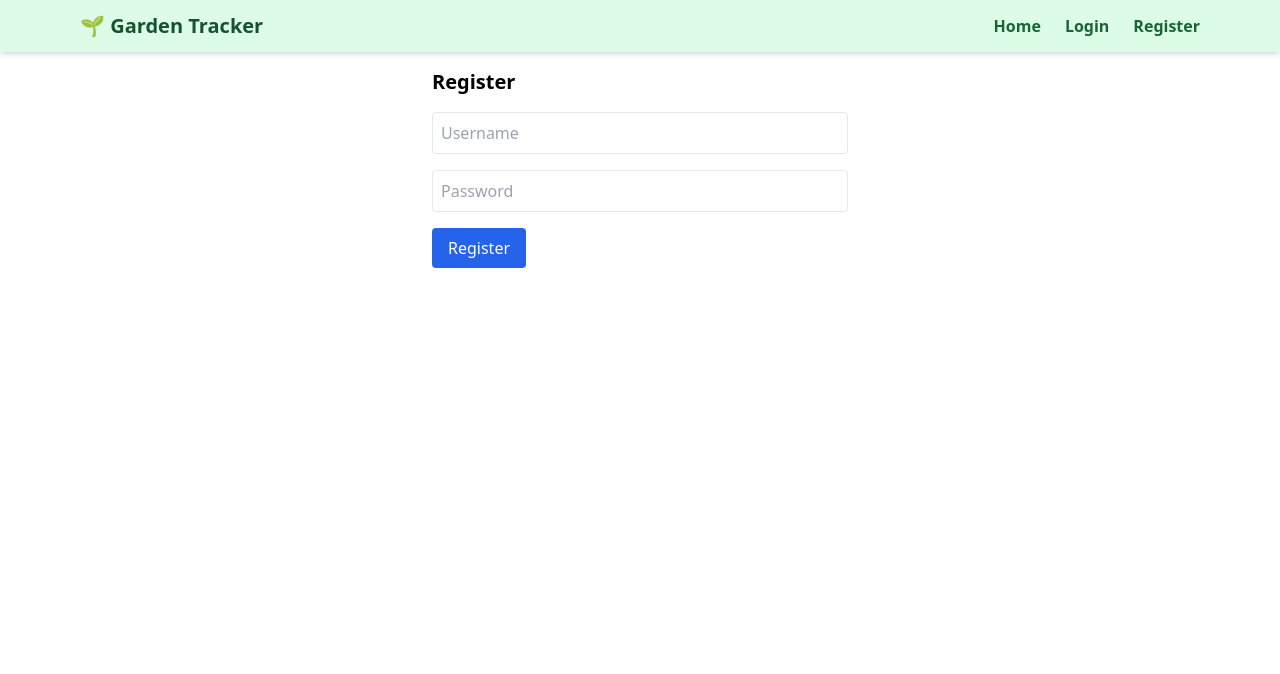
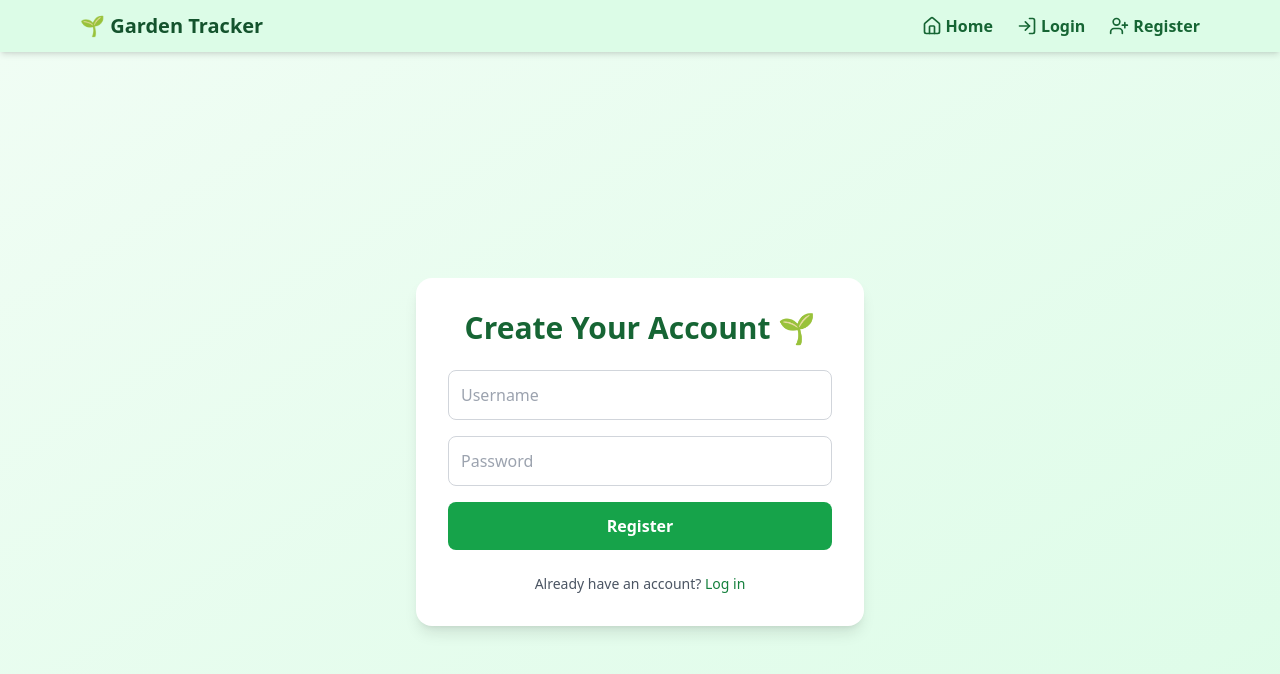
Before and after one commit to daguilar87/Garden-Tracker, a React (Create React App) app: page /register in a window 1280 px wide. Shown: the top 674 px of the page. Built offline with nearby package versions, Linux system fonts and the light colour scheme; some icons are missing.

Commit message:
styling to register and login to set tone and updated navbar

```diff
--- a/src/components/Navbar.js
+++ b/src/components/Navbar.js
@@ -1,6 +1,6 @@
 import React, { useState } from "react";
 import { Link, useNavigate } from "react-router-dom";
-import { Menu, X } from "lucide-react";
+import { Menu, X, Home, LogIn, UserPlus, Grid, Leaf, LogOut } from "lucide-react";
 import { motion, AnimatePresence } from "framer-motion";
 
 function Navbar() {
@@ -13,69 +13,51 @@ function Navbar() {
     navigate("/login");
   };
 
+
+  const menuItems = [
+    { label: "Home", to: "/", icon: <Home size={20} /> },
+    ...(token
+      ? [
+          { label: "Dashboard", to: "/dashboard", icon: <Grid size={20} /> },
+          { label: "Garden", to: "/garden", icon: <Leaf size={20} /> },
+          { label: "Logout", onClick: handleLogout, icon: <LogOut size={20} /> },
+        ]
+      : [
+          { label: "Login", to: "/login", icon: <LogIn size={20} /> },
+          { label: "Register", to: "/register", icon: <UserPlus size={20} /> },
+        ]),
+  ];
+
   return (
     <nav className="sticky top-0 z-50 bg-green-100 shadow-md">
       <div className="max-w-6xl mx-auto px-4 py-3 flex justify-between items-center">
 
-        <Link to="/" className="text-xl font-bold text-green-900">
+        <Link to="/" className="text-xl font-bold text-green-900 flex items-center gap-2">
           🌱 Garden Tracker
         </Link>
 
+
         <ul className="hidden md:flex gap-6 items-center">
-          <li>
-            <Link
-              to="/"
-              className="text-green-800 font-semibold hover:text-green-600 transition"
-            >
-              Home
-            </Link>
-          </li>
-          {token ? (
-            <>
-              <li>
+          {menuItems.map((item) =>
+            item.to ? (
+              <li key={item.label}>
                 <Link
-                  to="/dashboard"
-                  className="text-green-800 font-semibold hover:text-green-600 transition"
+                  to={item.to}
+                  className="flex items-center gap-1 text-green-800 font-semibold hover:text-green-600 transition"
                 >
-                  Dashboard
+                  {item.icon} {item.label}
                 </Link>
               </li>
-              <li>
-                <Link
-                  to="/garden"
-                  className="text-green-800 font-semibold hover:text-green-600 transition"
+            ) : (
+              <li key={item.label}>
+                <button
+                  onClick={item.onClick}
+                  className="flex items-center gap-1 px-3 py-1 bg-red-500 text-white rounded-lg hover:bg-red-600 transition"
                 >
-                  Garden
-                </Link>
-              </li>
-              <li>
-                <button
-                  onClick={handleLogout}
-                  className="px-3 py-1 bg-red-500 text-white rounded-lg hover:bg-red-600 transition"
-                >
-                  Logout
+                  {item.icon} {item.label}
                 </button>
               </li>
-            </>
-          ) : (
-            <>
-              <li>
-                <Link
-                  to="/login"
-                  className="text-green-800 font-semibold hover:text-green-600 transition"
-                >
-                  Login
-                </Link>
-              </li>
-              <li>
-                <Link
-                  to="/register"
-                  className="text-green-800 font-semibold hover:text-green-600 transition"
-                >
-                  Register
-                </Link>
-              </li>
-            </>
+            )
           )}
         </ul>
 
@@ -99,68 +81,30 @@ function Navbar() {
             transition={{ duration: 0.3 }}
           >
             <ul className="flex flex-col gap-4 p-4">
-              <li>
-                <Link
-                  to="/"
-                  className="block text-green-800 font-semibold hover:text-green-600 transition"
-                  onClick={() => setMenuOpen(false)}
-                >
-                  Home
-                </Link>
-              </li>
-              {token ? (
-                <>
-                  <li>
+              {menuItems.map((item) =>
+                item.to ? (
+                  <li key={item.label}>
                     <Link
-                      to="/dashboard"
-                      className="block text-green-800 font-semibold hover:text-green-600 transition"
+                      to={item.to}
+                      className="flex items-center gap-1 text-green-800 font-semibold hover:text-green-600 transition"
                       onClick={() => setMenuOpen(false)}
                     >
-                      Dashboard
+                      {item.icon} {item.label}
                     </Link>
                   </li>
-                  <li>
-                    <Link
-                      to="/garden"
-                      className="block text-green-800 font-semibold hover:text-green-600 transition"
-                      onClick={() => setMenuOpen(false)}
-                    >
-                      Garden
-                    </Link>
-                  </li>
-                  <li>
+                ) : (
+                  <li key={item.label}>
                     <button
                       onClick={() => {
-                        handleLogout();
+                        item.onClick();
                         setMenuOpen(false);
                       }}
-                      className="w-full text-left px-3 py-1 bg-red-500 text-white rounded-lg hover:bg-red-600 transition"
+                      className="w-full flex items-center gap-1 px-3 py-1 bg-red-500 text-white rounded-lg hover:bg-red-600 transition"
                     >
-                      Logout
+                      {item.icon} {item.label}
                     </button>
                   </li>
-                </>
-              ) : (
-                <>
-                  <li>
-                    <Link
-                      to="/login"
-                      className="block text-green-800 font-semibold hover:text-green-600 transition"
-                      onClick={() => setMenuOpen(false)}
-                    >
-                      Login
-                    </Link>
-                  </li>
-                  <li>
-                    <Link
-                      to="/register"
-                      className="block text-green-800 font-semibold hover:text-green-600 transition"
-                      onClick={() => setMenuOpen(false)}
-                    >
-                      Register
-                    </Link>
-                  </li>
-                </>
+                )
               )}
             </ul>
           </motion.div>
--- a/src/pages/Login.js
+++ b/src/pages/Login.js
@@ -53,28 +53,51 @@ function Login() {
   };
 
   return (
-    <div className="p-4 max-w-md mx-auto">
-      <h2 className="text-xl font-bold mb-4">Login</h2>
-      {error && <p className="text-red-500">{error}</p>}
+    <div className="min-h-screen flex items-center justify-center bg-gradient-to-br from-green-50 to-green-100 px-4">
+      <div className="bg-white shadow-lg rounded-2xl p-8 w-full max-w-md">
+        <h2 className="text-3xl font-extrabold text-green-800 mb-6 text-center">
+          Welcome Back 🌿
+        </h2>
+
+        {error && (
+          <p className="bg-red-100 text-red-700 p-2 rounded mb-4 text-sm">
+            {error}
+          </p>
+        )}
+
         <form onSubmit={handleLogin} className="space-y-4">
           <input
             type="text"
             placeholder="Username"
-          className="w-full p-2 border rounded"
+            className="w-full p-3 border border-gray-300 rounded-lg focus:outline-none focus:ring-2 focus:ring-green-400"
             value={username}
             onChange={(e) => setUsername(e.target.value)}
           />
           <input
             type="password"
             placeholder="Password"
-          className="w-full p-2 border rounded"
+            className="w-full p-3 border border-gray-300 rounded-lg focus:outline-none focus:ring-2 focus:ring-green-400"
             value={password}
             onChange={(e) => setPassword(e.target.value)}
           />
-        <button type="submit" className="bg-green-600 text-white px-4 py-2 rounded">
+          <button
+            type="submit"
+            className="w-full bg-green-600 hover:bg-green-700 text-white font-semibold py-3 rounded-lg transition duration-200"
+          >
             Login
           </button>
         </form>
+
+        <p className="mt-6 text-sm text-gray-600 text-center">
+          Don’t have an account?{" "}
+          <span
+            className="text-green-700 hover:underline cursor-pointer"
+            onClick={() => navigate("/register")}
+          >
+            Sign up
+          </span>
+        </p>
+      </div>
     </div>
   );
 }
--- a/src/pages/Register.js
+++ b/src/pages/Register.js
@@ -1,4 +1,4 @@
-import React, { useState, useEffect} from "react";
+import React, { useState, useEffect } from "react";
 import { useNavigate } from "react-router-dom";
 
 function Register() {
@@ -14,6 +14,7 @@ function Register() {
       navigate("/dashboard");
     }
   }, [navigate]);
+
   const handleRegister = async (e) => {
     e.preventDefault();
 
@@ -31,6 +32,7 @@ function Register() {
         return;
       }
 
+      setError("");
       setSuccess(true);
       setTimeout(() => navigate("/login"), 2000);
     } catch (err) {
@@ -40,29 +42,58 @@ function Register() {
   };
 
   return (
-    <div className="p-4 max-w-md mx-auto">
-      <h2 className="text-xl font-bold mb-4">Register</h2>
-      {error && <p className="text-red-500">{error}</p>}
-      {success && <p className="text-green-600">Registration successful! Redirecting...</p>}
+    <div
+      className="min-h-screen flex items-center justify-center bg-gradient-to-br from-green-50 to-green-100 px-4"
+    >
+      <div className="bg-white shadow-lg rounded-2xl p-8 w-full max-w-md">
+        <h2 className="text-3xl font-extrabold text-green-800 mb-6 text-center">
+          Create Your Account 🌱
+        </h2>
+
+        {error && (
+          <p className="bg-red-100 text-red-700 p-2 rounded mb-4 text-sm">
+            {error}
+          </p>
+        )}
+        {success && (
+          <p className="bg-green-100 text-green-700 p-2 rounded mb-4 text-sm">
+            Registration successful! Redirecting...
+          </p>
+        )}
+
         <form onSubmit={handleRegister} className="space-y-4">
           <input
             type="text"
             placeholder="Username"
-          className="w-full p-2 border rounded"
+            className="w-full p-3 border border-gray-300 rounded-lg focus:outline-none focus:ring-2 focus:ring-green-400"
             value={username}
             onChange={(e) => setUsername(e.target.value)}
           />
           <input
             type="password"
             placeholder="Password"
-          className="w-full p-2 border rounded"
+            className="w-full p-3 border border-gray-300 rounded-lg focus:outline-none focus:ring-2 focus:ring-green-400"
             value={password}
             onChange={(e) => setPassword(e.target.value)}
           />
-        <button type="submit" className="bg-blue-600 text-white px-4 py-2 rounded">
+          <button
+            type="submit"
+            className="w-full bg-green-600 hover:bg-green-700 text-white font-semibold py-3 rounded-lg transition duration-200"
+          >
             Register
           </button>
         </form>
+
+        <p className="mt-6 text-sm text-gray-600 text-center">
+          Already have an account?{" "}
+          <span
+            className="text-green-700 hover:underline cursor-pointer"
+            onClick={() => navigate("/login")}
+          >
+            Log in
+          </span>
+        </p>
+      </div>
     </div>
   );
 }
```
Lines whose indentation alone changed are shown as unchanged.
